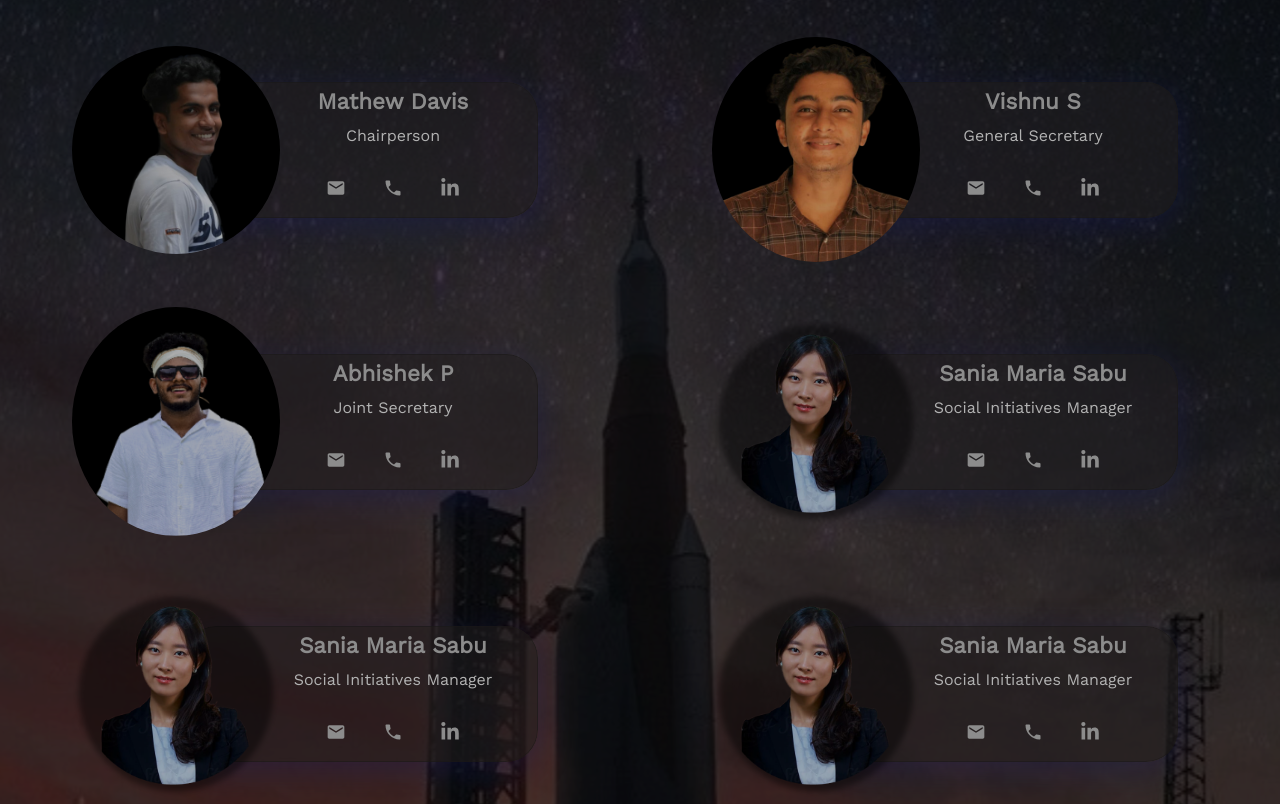
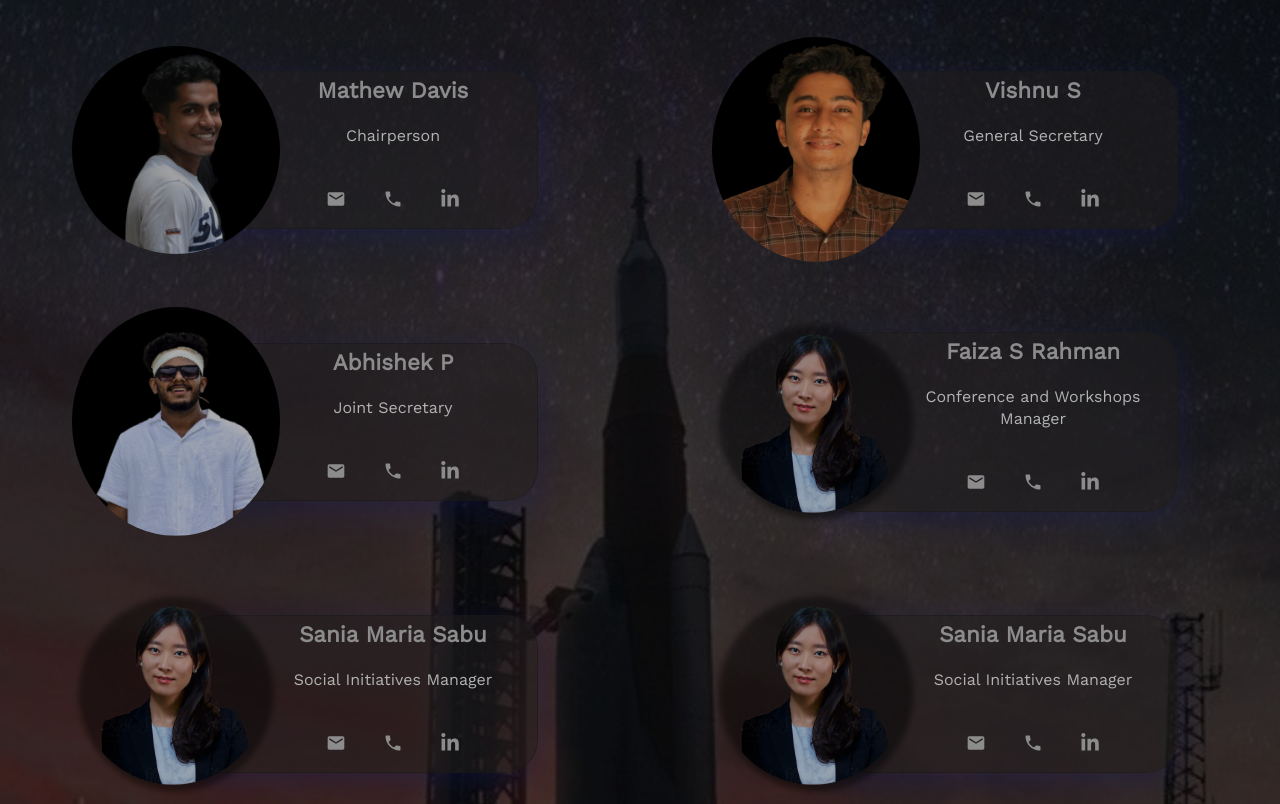
Before and after one commit to Excel2023Web/celestia-2023, a React (Create React App) app: page / in a window 1280 px wide. Shown: the part 5280-6084 px from the top of the page. Built offline with nearby package versions, Linux system fonts and the light colour scheme; a web font is replaced by a local one.

Commit message:
line height

```diff
--- a/src/assets/data/contacts.js
+++ b/src/assets/data/contacts.js
@@ -30,8 +30,10 @@ export const contactsData = [
     },
     {
       id: 4,
-      name: "Sania Maria Sabu",
-      designation: "Social Initiatives Manager",
+      name: "Faiza S Rahman",
+      designation: <>
+      Conference and Workshops <br /> Manager
+        </>,
       image: img,
       phone: "7306928074",
       email: "saniamariasabu.mec@gmail.com",
--- a/src/components/Contacts/Contacts.css
+++ b/src/components/Contacts/Contacts.css
@@ -64,6 +64,8 @@
 
 .contact__context__name >p {
     font-size: 1rem;
+    line-height: 22px;
+    text-align: center;
     font-family: 'Work Sans';
 
 }
```
